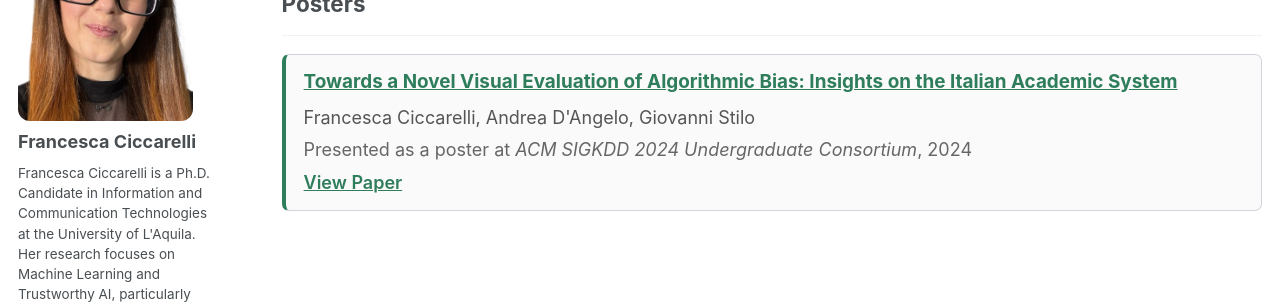
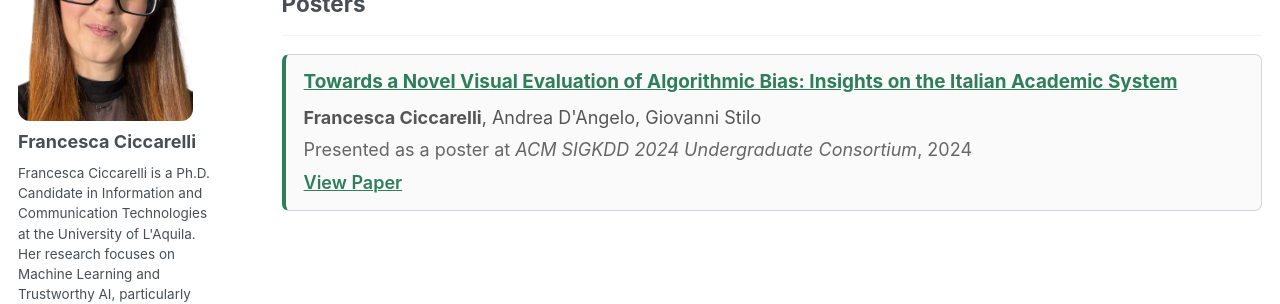
Before and after one commit to francescaciccarelli/francescaciccarelli.github.io, a Jekyll site: the page built from _pages/publications.html, in a window 1280 px wide. Shown: the part 225-529 px from the top of the page. Built offline with Jekyll 4.4.1, drawn with Linux system fonts in a browser that asks for light colours; a style sheet for code colours, icons or effects is not loaded.

Commit message:
Update publication-card.html

```diff
--- a/_includes/publication-card.html
+++ b/_includes/publication-card.html
@@ -5,9 +5,9 @@
   </h3>
 
   {% if post.authors %}
-    <div class="publication-card__authors">
-      {{ post.authors }}
-    </div>
+  <div class="publication-card__authors">
+    {{ post.authors | replace: "Francesca Ciccarelli", "<strong>Francesca Ciccarelli</strong>" }}
+  </div>
   {% endif %}
 
   <div class="publication-card__venue">
```
